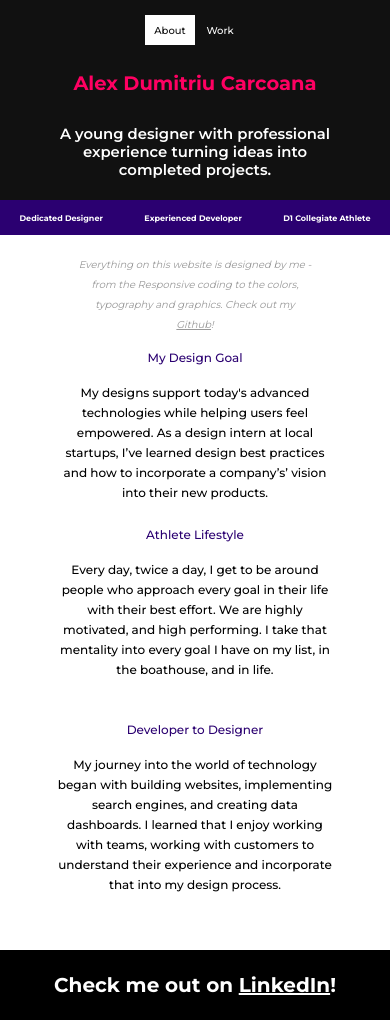
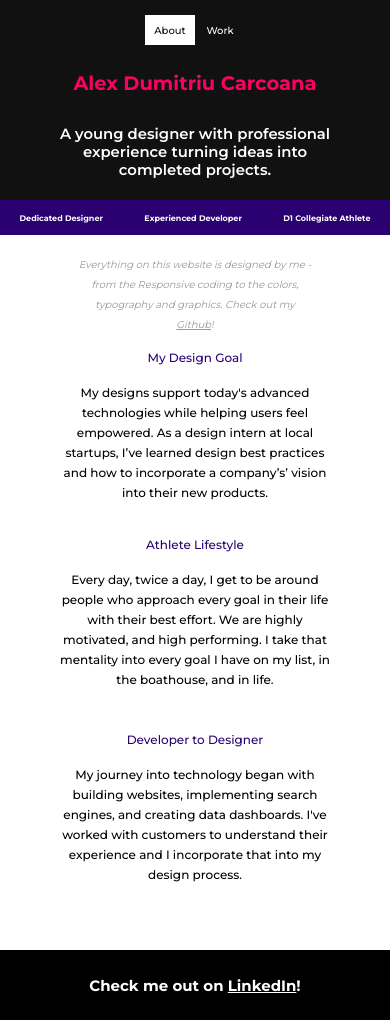
Before and after one commit to ITCuw/portfolio, a plain HTML site: page Home.html in a window 390 px wide. Drawn offline with Linux system fonts and the light colour scheme.

Commit message:
revise font size home page

```diff
--- a/Home.html
+++ b/Home.html
@@ -64,10 +64,9 @@
           </div>
           <div class="three">
             <h3>Developer to Designer</h3>
-            <p>My journey into the world of technology began with building websites, implementing
-              search engines, and creating data dashboards. I learned that I enjoy working with
-              teams, working with customers to understand their experience and incorporate that into my
-              design process.</p>
+            <p>My journey into technology began with building websites, implementing
+              search engines, and creating data dashboards. I've worked with customers
+              to understand their experience and I incorporate that into my design process.</p>
           </div>
         </div>
       </div>
--- a/css/Home.css
+++ b/css/Home.css
@@ -279,6 +279,9 @@ nav{
   .three{
     padding-top: 45px;
   }
+  .footer h4{
+    font-size: 15px;
+  }
 }
 
 @media screen and (max-width:395px){
```
